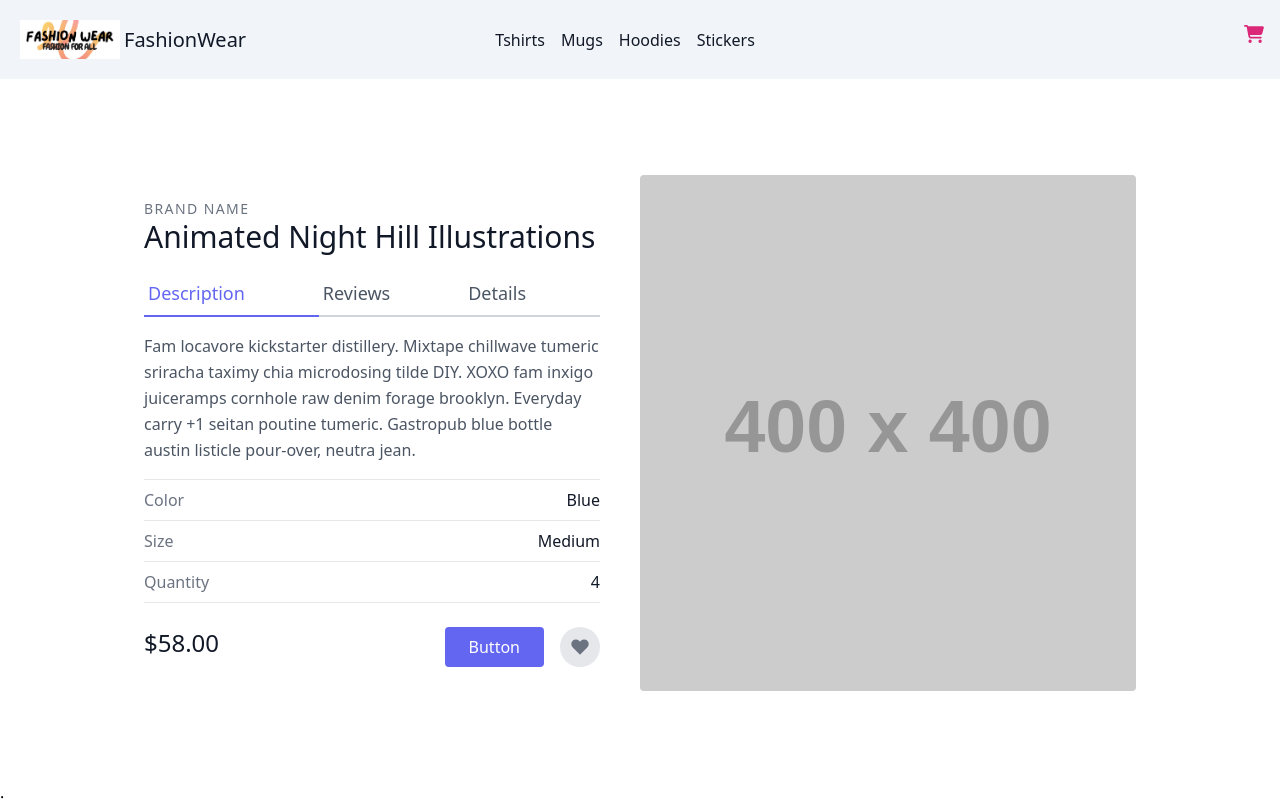
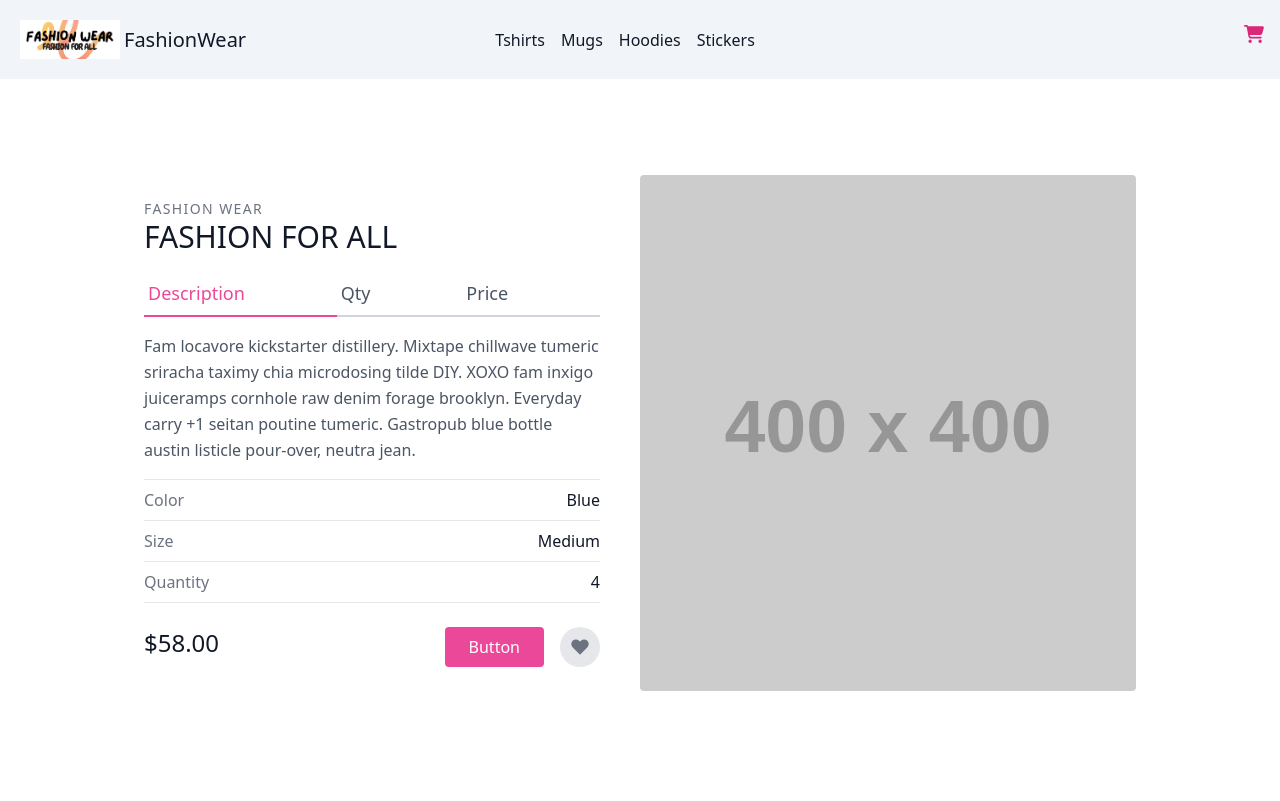
Before and after one commit to Laraib007/Ecommerce-NextJs-Project, a Next.js app: page /orderplaced in a window 1280 px wide. Shown: the top 801 px of the page. Built offline with nearby package versions, Linux system fonts and the light colour scheme.

Commit message:
making stylish

```diff
--- a/src/pages/orderplaced.js
+++ b/src/pages/orderplaced.js
@@ -2,17 +2,17 @@ import React from 'react'
 
 const orderplaced = () => {
   return (
-    <div className='h-3/4'>
+    <div className='h-3/4 mb-2'>
         <section class="text-gray-600 body-font overflow-hidden ">
   <div class="container px-5 py-24 mx-auto">
     <div class="lg:w-4/5 mx-auto flex flex-wrap">
       <div class="lg:w-1/2 w-full lg:pr-10 lg:py-6 mb-6 lg:mb-0">
-        <h2 class="text-sm title-font text-gray-500 tracking-widest">BRAND NAME</h2>
-        <h1 class="text-gray-900 text-3xl title-font font-medium mb-4">Animated Night Hill Illustrations</h1>
+        <h2 class="text-sm title-font text-gray-500 tracking-widest">FASHION WEAR</h2>
+        <h1 class="text-gray-900 text-3xl title-font font-medium mb-4">FASHION FOR ALL</h1>
         <div class="flex mb-4">
-          <a class="flex-grow text-indigo-500 border-b-2 border-indigo-500 py-2 text-lg px-1">Description</a>
-          <a class="flex-grow border-b-2 border-gray-300 py-2 text-lg px-1">Reviews</a>
-          <a class="flex-grow border-b-2 border-gray-300 py-2 text-lg px-1">Details</a>
+          <a class="flex-grow text-pink-500 border-b-2 border-pink-500 py-2 text-lg px-1">Description</a>
+          <a class="flex-grow border-b-2 border-gray-300 py-2 text-lg px-1">Qty</a>
+          <a class="flex-grow border-b-2 border-gray-300 py-2 text-lg px-1">Price</a>
         </div>
         <p class="leading-relaxed mb-4">Fam locavore kickstarter distillery. Mixtape chillwave tumeric sriracha taximy chia microdosing tilde DIY. XOXO fam inxigo juiceramps cornhole raw denim forage brooklyn. Everyday carry +1 seitan poutine tumeric. Gastropub blue bottle austin listicle pour-over, neutra jean.</p>
         <div class="flex border-t border-gray-200 py-2">
@@ -29,7 +29,7 @@ const orderplaced = () => {
         </div>
         <div class="flex">
           <span class="title-font font-medium text-2xl text-gray-900">$58.00</span>
-          <button class="flex ml-auto text-white bg-indigo-500 border-0 py-2 px-6 focus:outline-none hover:bg-indigo-600 rounded">Button</button>
+          <button class="flex ml-auto text-white bg-pink-500 border-0 py-2 px-6 focus:outline-none hover:bg-pink-600 rounded">Button</button>
           <button class="rounded-full w-10 h-10 bg-gray-200 p-0 border-0 inline-flex items-center justify-center text-gray-500 ml-4">
             <svg fill="currentColor" stroke-linecap="round" stroke-linejoin="round" stroke-width="2" class="w-5 h-5" viewBox="0 0 24 24">
               <path d="M20.84 4.61a5.5 5.5 0 00-7.78 0L12 5.67l-1.06-1.06a5.5 5.5 0 00-7.78 7.78l1.06 1.06L12 21.23l7.78-7.78 1.06-1.06a5.5 5.5 0 000-7.78z"></path>
```
